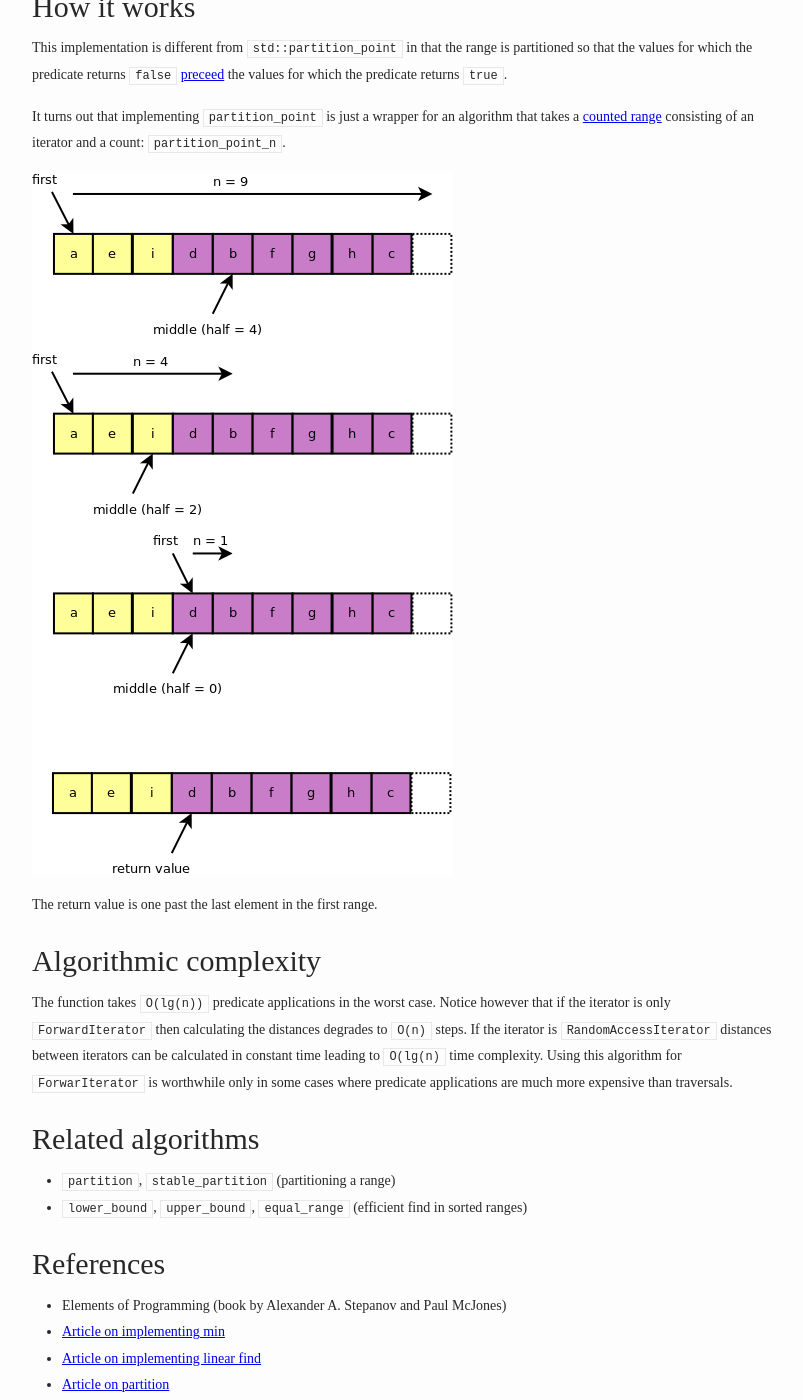
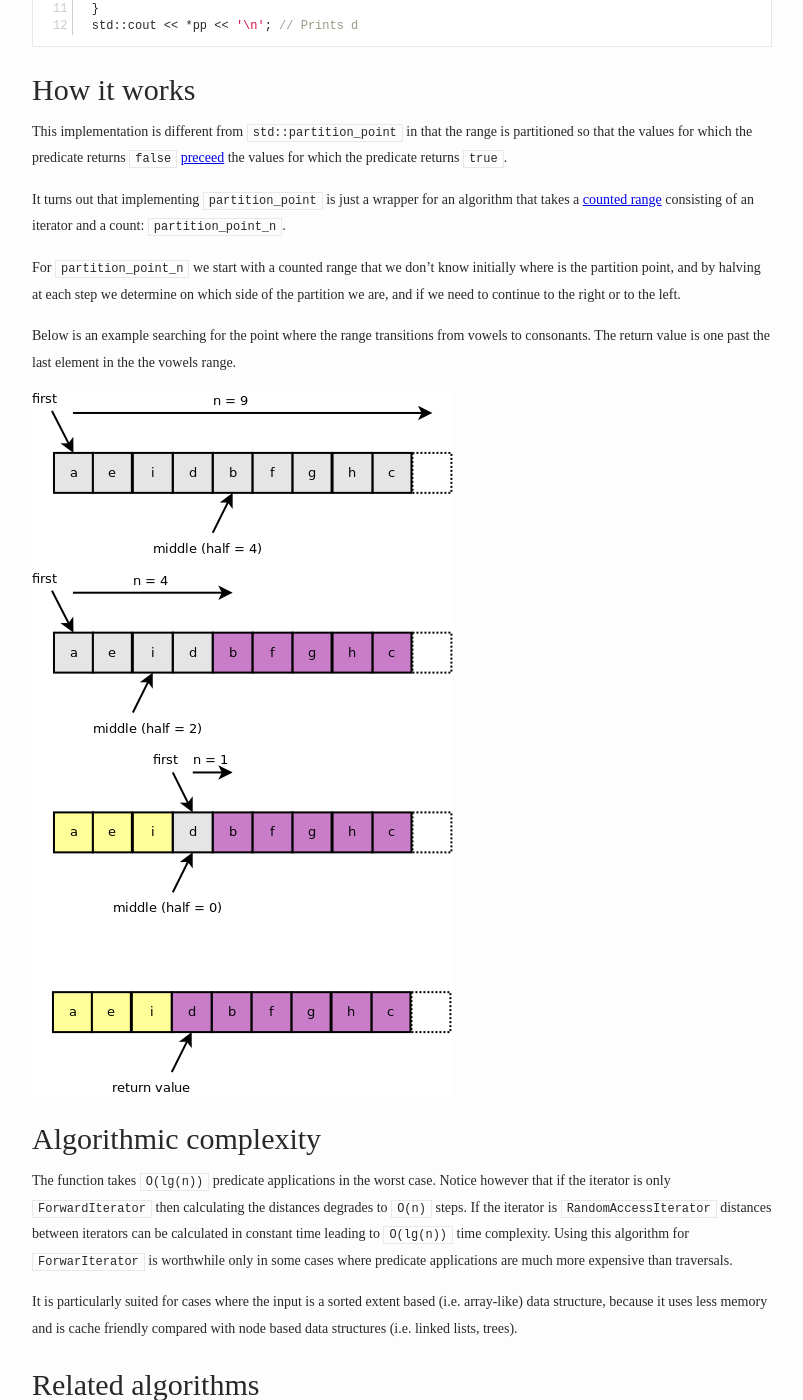
Before and after one commit to bajamircea/bajamircea.github.io, a Jekyll site: the page built from _posts/2018-08-07-partition-point.markdown, in a window 1280 px wide and 1400 px high, scrolled down 1652 px. Shown: the whole window, without its empty margins (238-1041 px from the left). Built offline with Jekyll 4.4.1, drawn with Linux system fonts in a browser that asks for light colours; nearby versions of some CDN libraries; some of the changed text lies outside the part shown.

```diff
--- a/_posts/2018-08-07-partition-point.markdown
+++ b/_posts/2018-08-07-partition-point.markdown
@@ -12,9 +12,14 @@ Finding the partition point for a partitioned range
 We're going to have a look at a function similar to `std::partition_point` from
 the standard C++ library with some differences.
 
+Here is a sample where the range has a partition point where we transition from
+vowels to consonants.
+
 ![Partition point](/assets/2018-08-07-partition-point/01-partition_point.png)
 
-See the article on `min` [as to why][min].
+See the article on `min` [as to why we care][min].
+
+A possible implementation looks like:
 
 {% highlight c++ linenos %}
 namespace algs {
@@ -86,9 +91,17 @@ It turns out that implementing `partition_point` is just a wrapper for an
 algorithm that takes a [counted range][find] consisting of an iterator and a
 count: `partition_point_n`.
 
+For `partition_point_n` we start with a counted range that we don't know
+initially where is the partition point, and by halving at each step we
+determine on which side of the partition we are, and if we need to continue to
+the right or to the left.
+
+Below is an example searching for the point where the range transitions from
+vowels to consonants. The return value is one past the last element in the the
+vowels range.
+
+
 ![Partition point n](/assets/2018-08-07-partition-point/02-partition_point_n.png)
-
-The return value is one past the last element in the first range.
 
 # Algorithmic complexity
 
@@ -96,9 +109,13 @@ The function takes `O(lg(n))` predicate applications in the worst case. Notice
 however that if the iterator is only `ForwardIterator` then calculating the
 distances degrades to `O(n)` steps. If the iterator is `RandomAccessIterator`
 distances between iterators can be calculated in constant time leading to
-`O(lg(n)` time complexity. Using this algorithm for `ForwarIterator` is
+`O(lg(n))` time complexity. Using this algorithm for `ForwarIterator` is
 worthwhile only in some cases where predicate applications are much more
 expensive than traversals.
+
+It is particularly suited for cases where the input is a sorted extent based
+(i.e. array-like) data structure, because it uses less memory and is cache
+friendly compared with node based data structures (i.e. linked lists, trees).
 
 
 # Related algorithms
```
Also changed, not shown: other parts of _posts/2018-08-07-partition-point.markdown (+1 -1 lines), _posts/2018-08-09-lower-bound.markdown (added, +133 -0 lines), assets/2018-08-07-partition-point/02-partition_point_n.png, assets/2018-08-09-lower-bound/01-lower_bound.png (added), assets/2018-08-09-lower-bound/02-lower_bound_samples.png (added).
